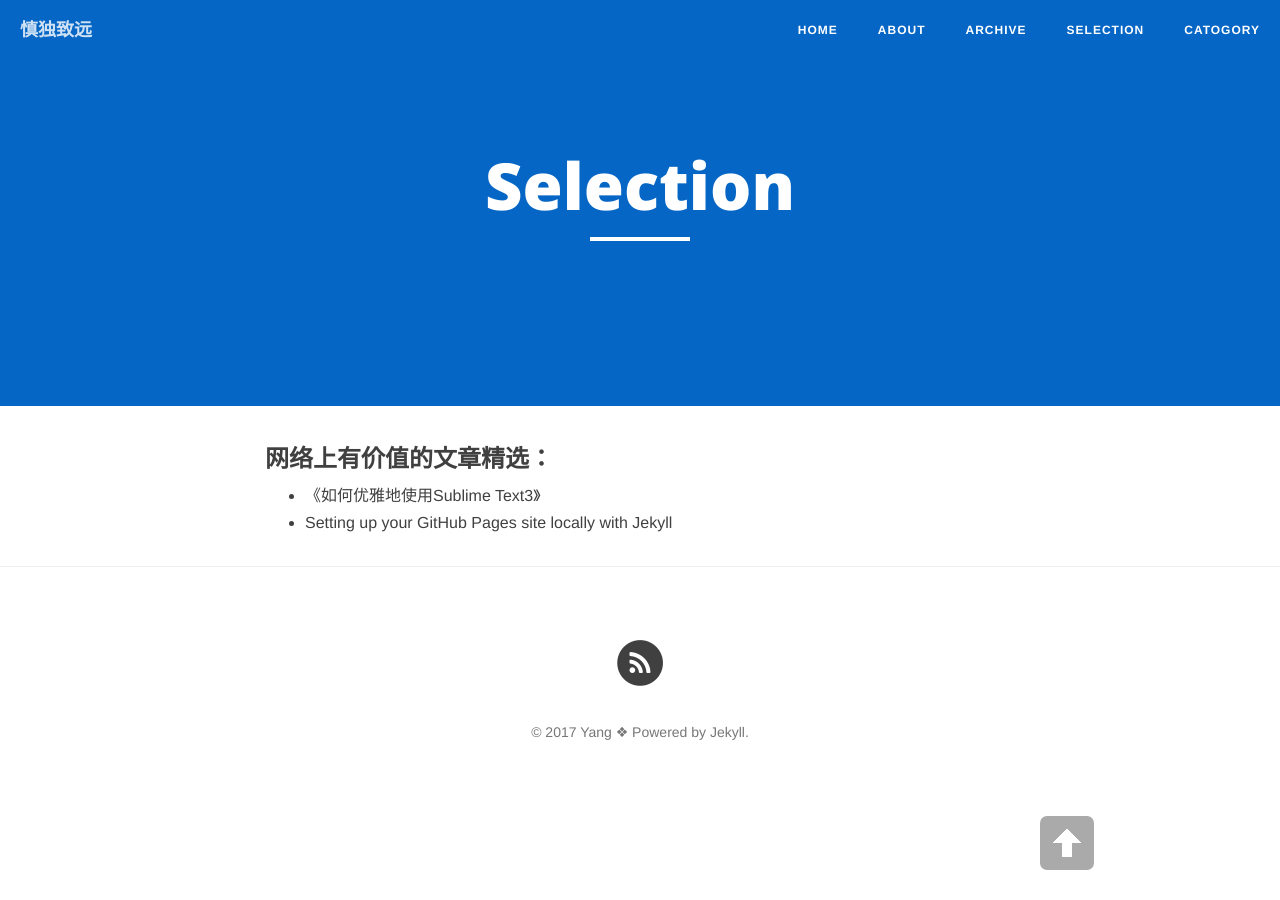
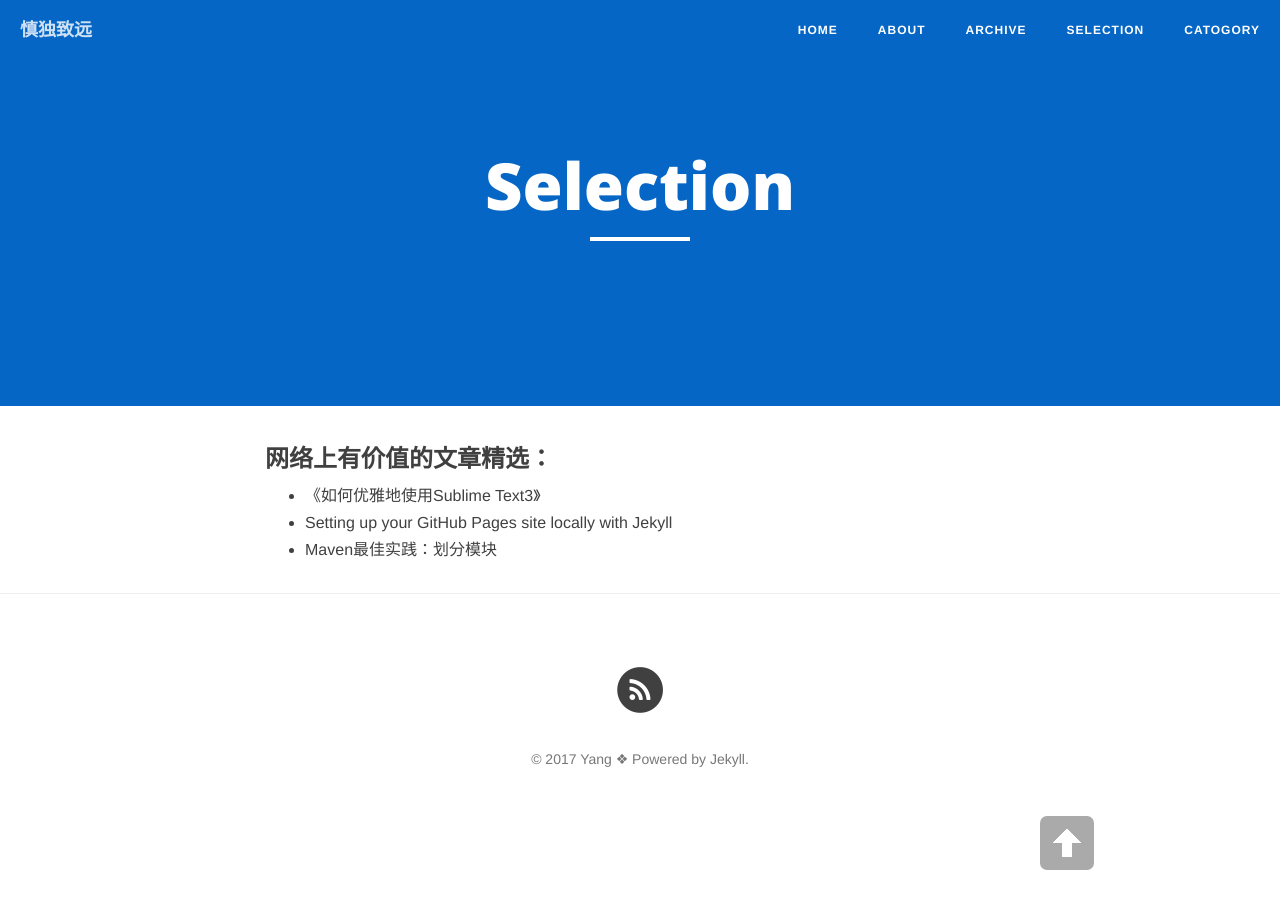
Before and after one commit to yangyangxian/yangyangxian.github.io, a Jekyll site: the page built from milestone.md, in a window 1280 px wide. Built offline with Jekyll 4.4.1, drawn with Linux system fonts in a browser that asks for light colours; nearby versions of some CDN libraries.

Commit message:
Add a new selection

```diff
--- a/milestone.md
+++ b/milestone.md
@@ -9,3 +9,4 @@ header-img: "img/zhihu.jpg"
 
 - [《如何优雅地使用Sublime Text3》](http://www.jianshu.com/p/3cb5c6f2421c/)
 - [Setting up your GitHub Pages site locally with Jekyll](https://help.github.com/articles/setting-up-your-github-pages-site-locally-with-jekyll/)
+- [Maven最佳实践：划分模块](http://juvenshun.iteye.com/blog/305865)
```
